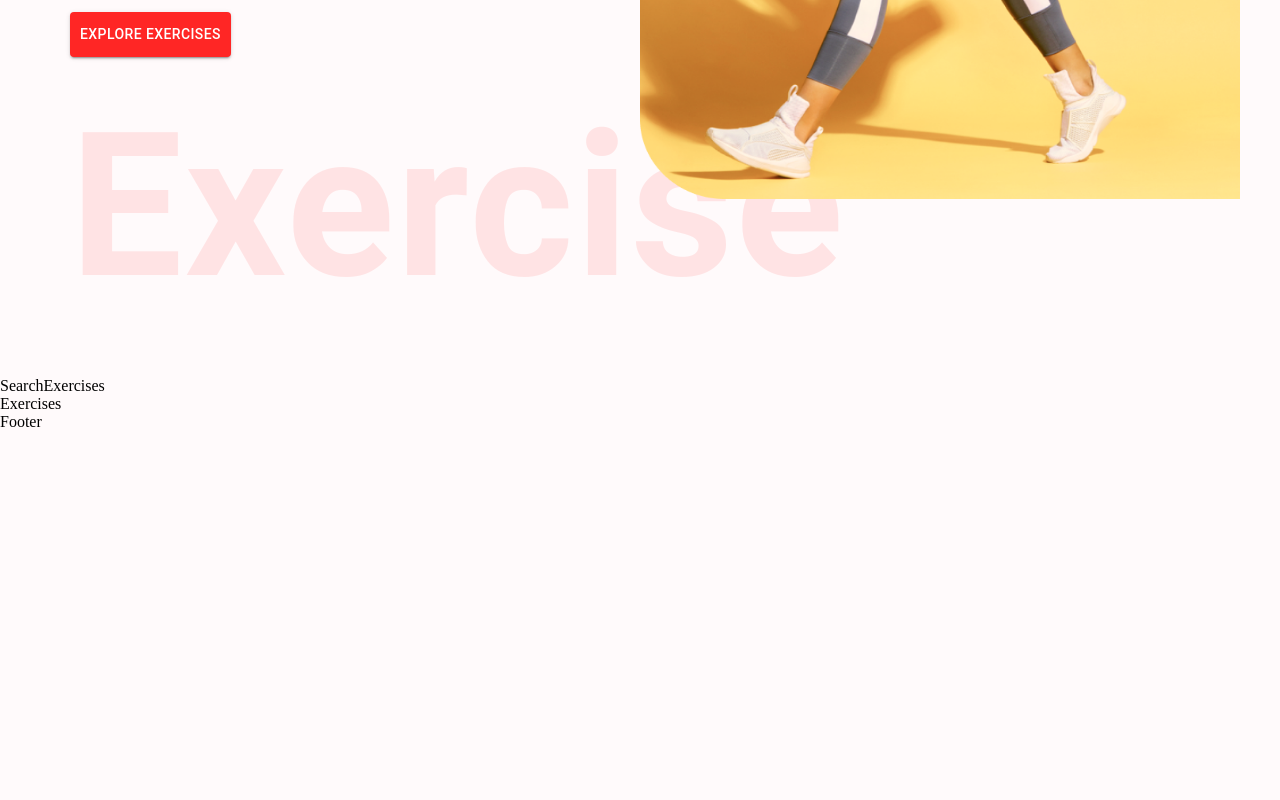
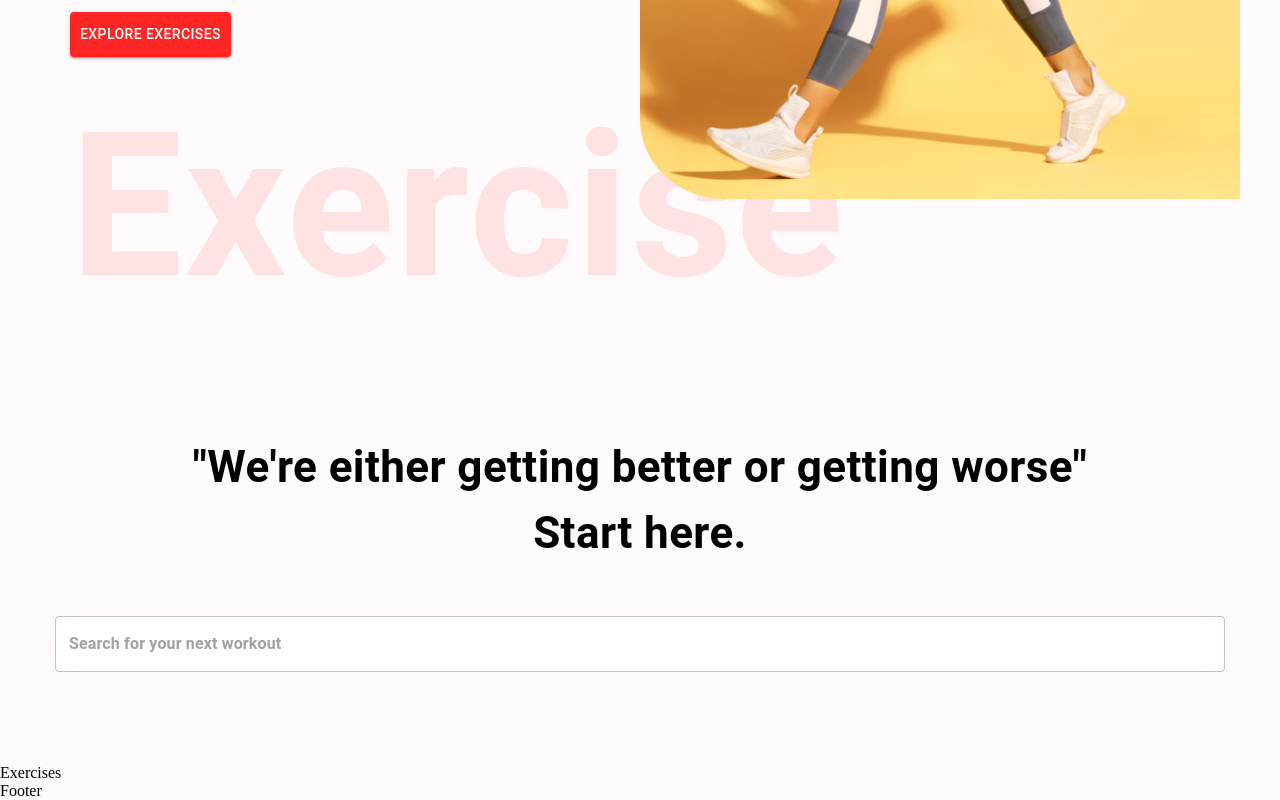
Before and after one commit to bermudez-creates/gym_exercise_app, a React (Create React App) app: page / in a window 1280 px wide. Shown: the part 577-1377 px from the top of the page. Before the commit the page ends 1008 px from the top, so only its background shows below. Built offline with nearby package versions, Linux system fonts and the light colour scheme.

Commit message:
Search box start

```diff
--- a/src/components/SearchExercises.js
+++ b/src/components/SearchExercises.js
@@ -1,7 +1,34 @@
-import React from 'react';
+import React, { useEffect, useState } from 'react';
+import { Box, Button, Stack, TextField, Typography } from '@mui/material';
 
 const SearchExercises = () => {
-  return <div>SearchExercises</div>;
+  return (
+    <Stack alignItems="center" mt="37px" justifyContent="center" p="20px">
+      <Typography
+        fontWeight={700}
+        sx={{ fontSize: { lg: '44px', xs: '30px' } }}
+        mb="50px"
+        textAlign="center"
+      >
+        "We're either getting better or getting worse" <br /> Start here.
+      </Typography>
+      <Box position="relative" mb="72px">
+        <TextField
+          sx={{
+            input: { fontWeight: '700', border: 'none', borderRadius: '4px' },
+            width: { lg: '1170px', xs: '350px' },
+            backgroundColor: '#fff',
+            borderRadius: '40px',
+          }}
+          height="76px"
+          value=""
+          onChange={(e) => {}}
+          placeholder="Search for your next workout"
+          type="text"
+        />
+      </Box>
+    </Stack>
+  );
 };
 
 export default SearchExercises;
```
